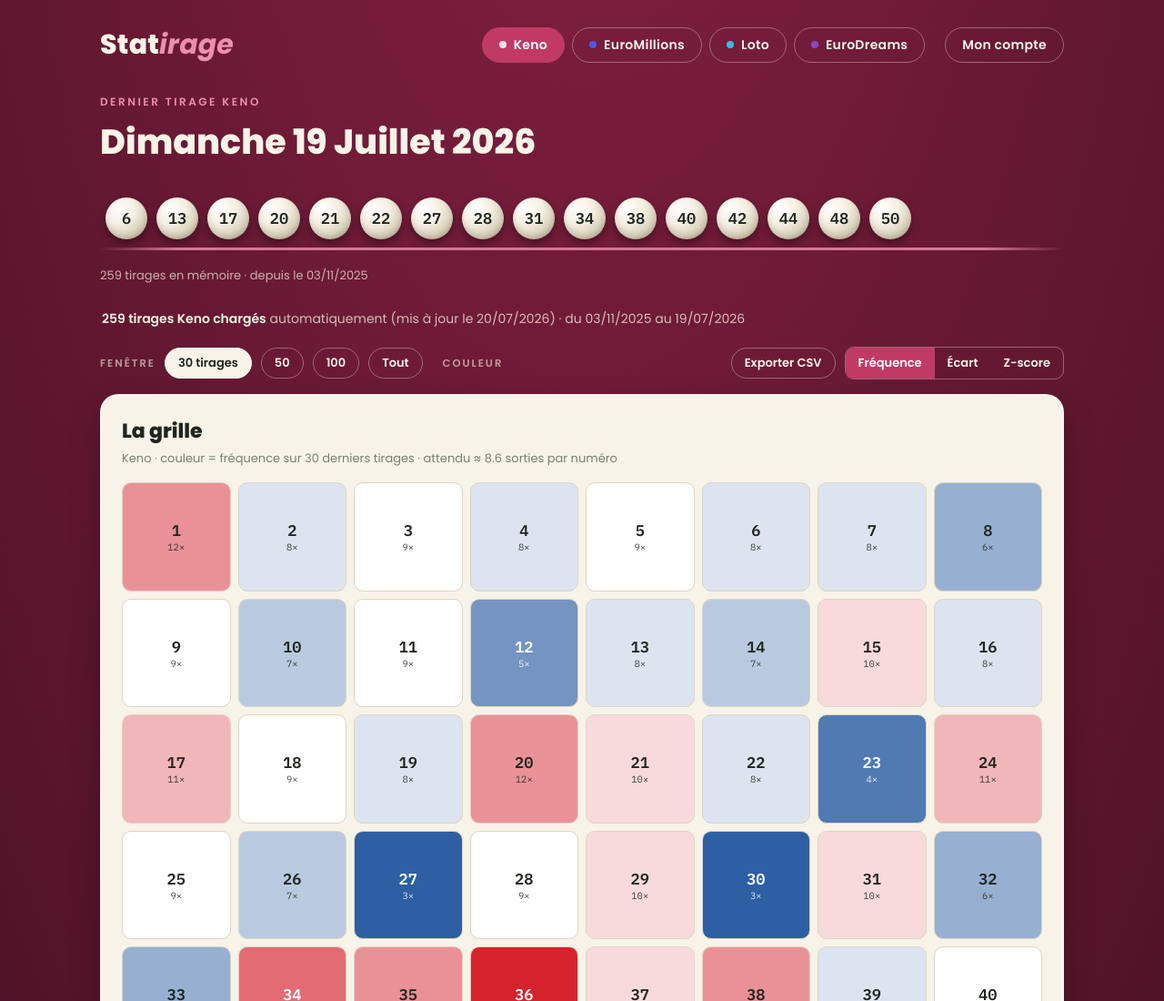
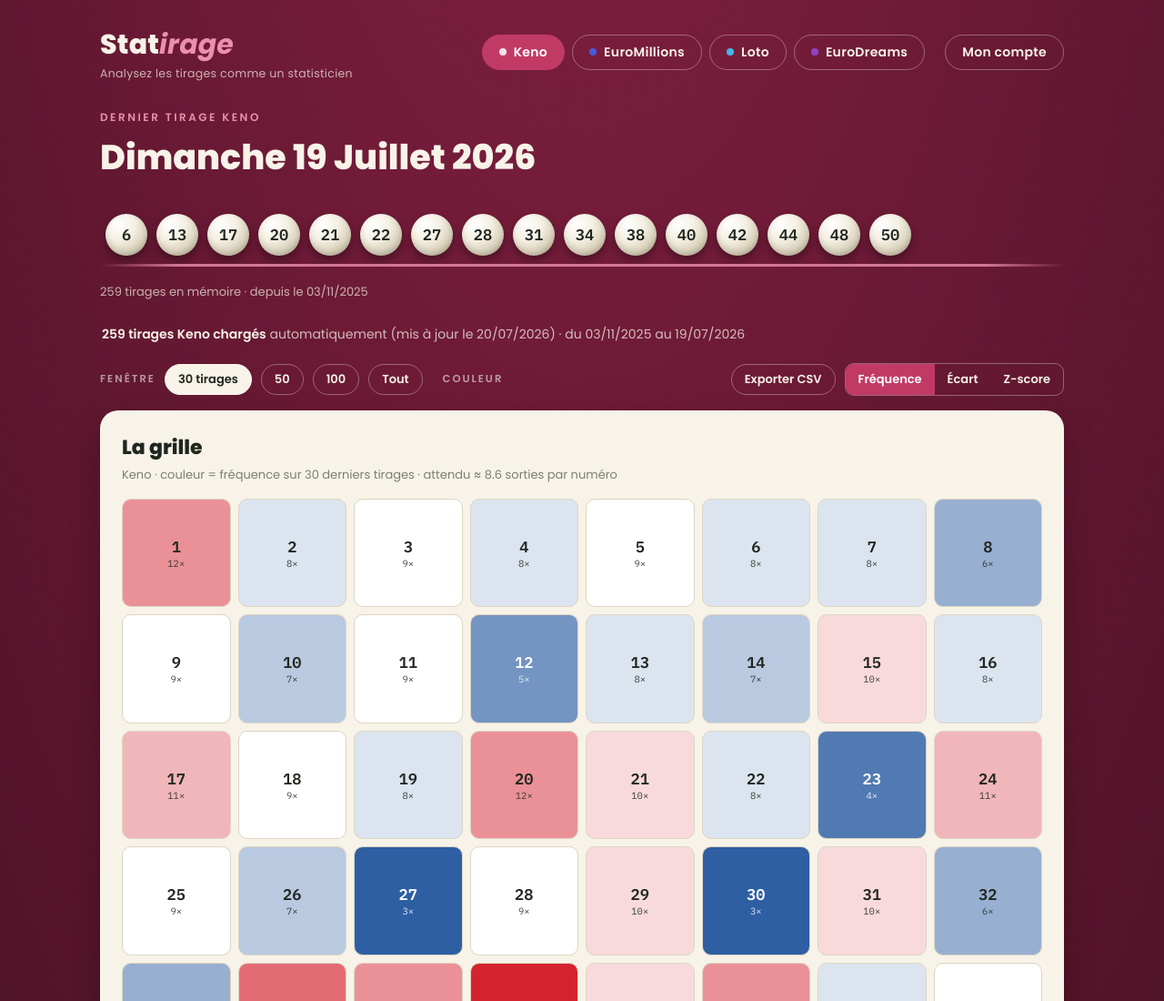
Before and after one commit to kaspro183/statirage, a website: page site/index.html in a window 1280 px wide. Shown: the top 1100 px of the page at 91% size. Drawn offline with nearby package versions, Linux system fonts and the light colour scheme.

Commit message:
Add files via upload

```diff
--- a/site/index.html
+++ b/site/index.html
@@ -3,8 +3,8 @@
 <head>
 <meta charset="UTF-8">
 <meta name="viewport" content="width=device-width, initial-scale=1.0">
-<title>Statirage — L'observatoire des tirages Keno, EuroMillions et Loto</title>
-<meta name="description" content="Fréquences, écarts, numéros chauds et retards des tirages Keno, EuroMillions et Loto — statistiques descriptives mises à jour après chaque tirage.">
+<title>Statirage — Analysez les tirages comme un statisticien | Stats Keno, Loto, EuroMillions, EuroDreams</title>
+<meta name="description" content="Analysez les tirages comme un statisticien : les statistiques les plus poussées du Keno, Loto, EuroMillions et EuroDreams. Fréquences, retards, Z-scores, numéros complices et systèmes réducteurs, mis à jour après chaque tirage.">
 <link rel="preconnect" href="https://fonts.googleapis.com">
 <link href="https://fonts.googleapis.com/css2?family=Poppins:ital,wght@0,400;0,500;0,600;0,700;0,800;1,700&family=IBM+Plex+Mono:wght@400;600&display=swap" rel="stylesheet">
 <script src="https://cdnjs.cloudflare.com/ajax/libs/jszip/3.10.1/jszip.min.js"></script>
@@ -39,6 +39,7 @@
   .topbar { display: flex; flex-wrap: wrap; align-items: center; gap: 14px 22px; margin-bottom: 30px; }
   .wordmark { font-family: 'Poppins', sans-serif; font-weight: 800; font-size: 30px; letter-spacing: .2px; color: var(--papier); }
   .wordmark em { font-style: italic; font-weight: 700; color: var(--accent-soft); }
+  .site-tagline { font-size: 12.5px; color: rgba(247,243,232,.7); letter-spacing: .3px; margin-top: -2px; }
   .games { display: flex; gap: 8px; flex-wrap: wrap; }
   #accountBtn.premium { border-color: var(--accent-soft); color: var(--accent-soft); }
   .game-tab {
@@ -260,7 +261,10 @@
 <div class="wrap">
 
   <div class="topbar">
-    <div class="wordmark">Stat<em>irage</em></div>
+    <div>
+      <div class="wordmark">Stat<em>irage</em></div>
+      <div class="site-tagline">Analysez les tirages comme un statisticien</div>
+    </div>
     <button class="game-tab" id="accountBtn" style="order:2">Mon compte</button>
     <div class="games" role="tablist" style="order:1; margin-left:auto">
       <button class="game-tab active" data-game="keno" role="tab">Keno</button>
```
